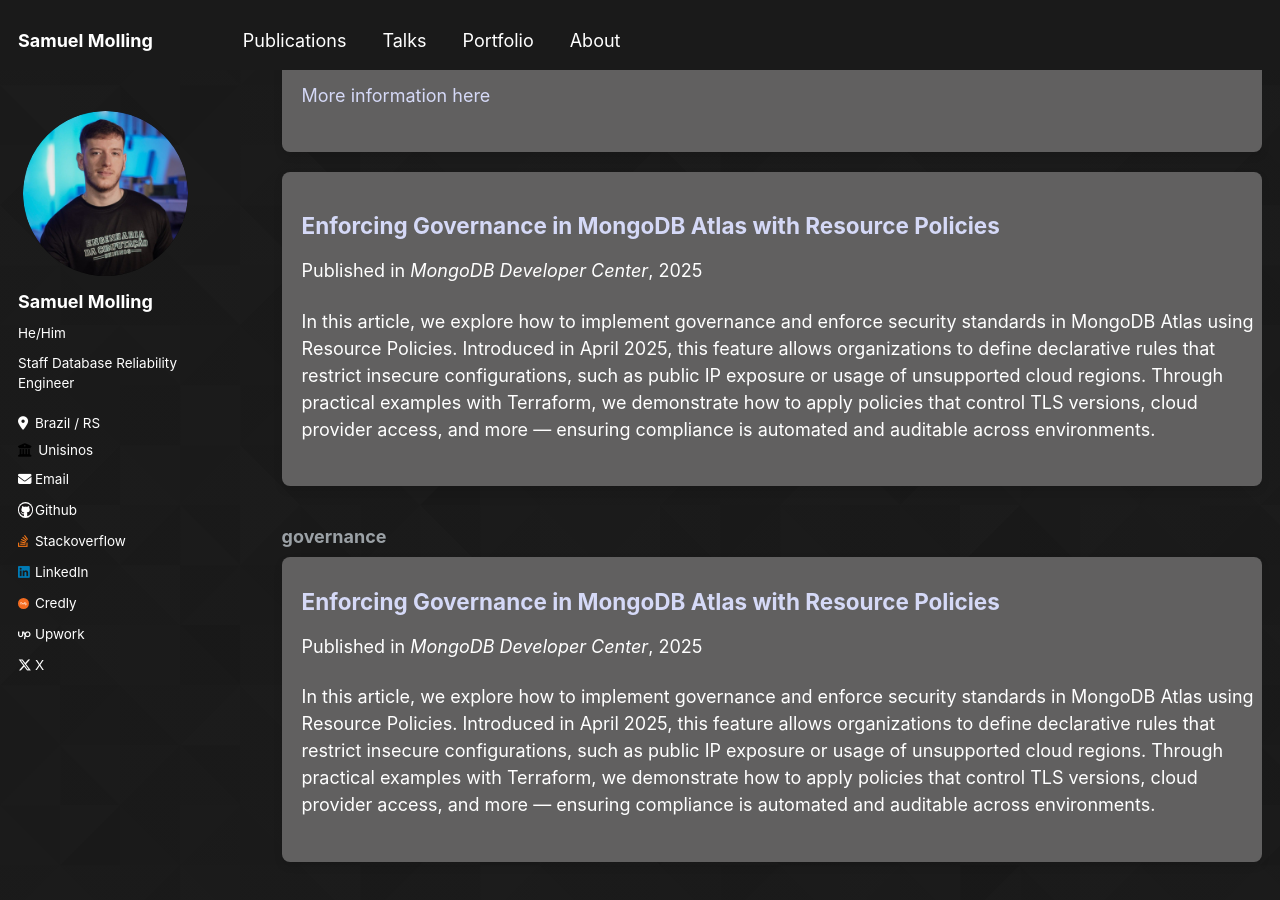
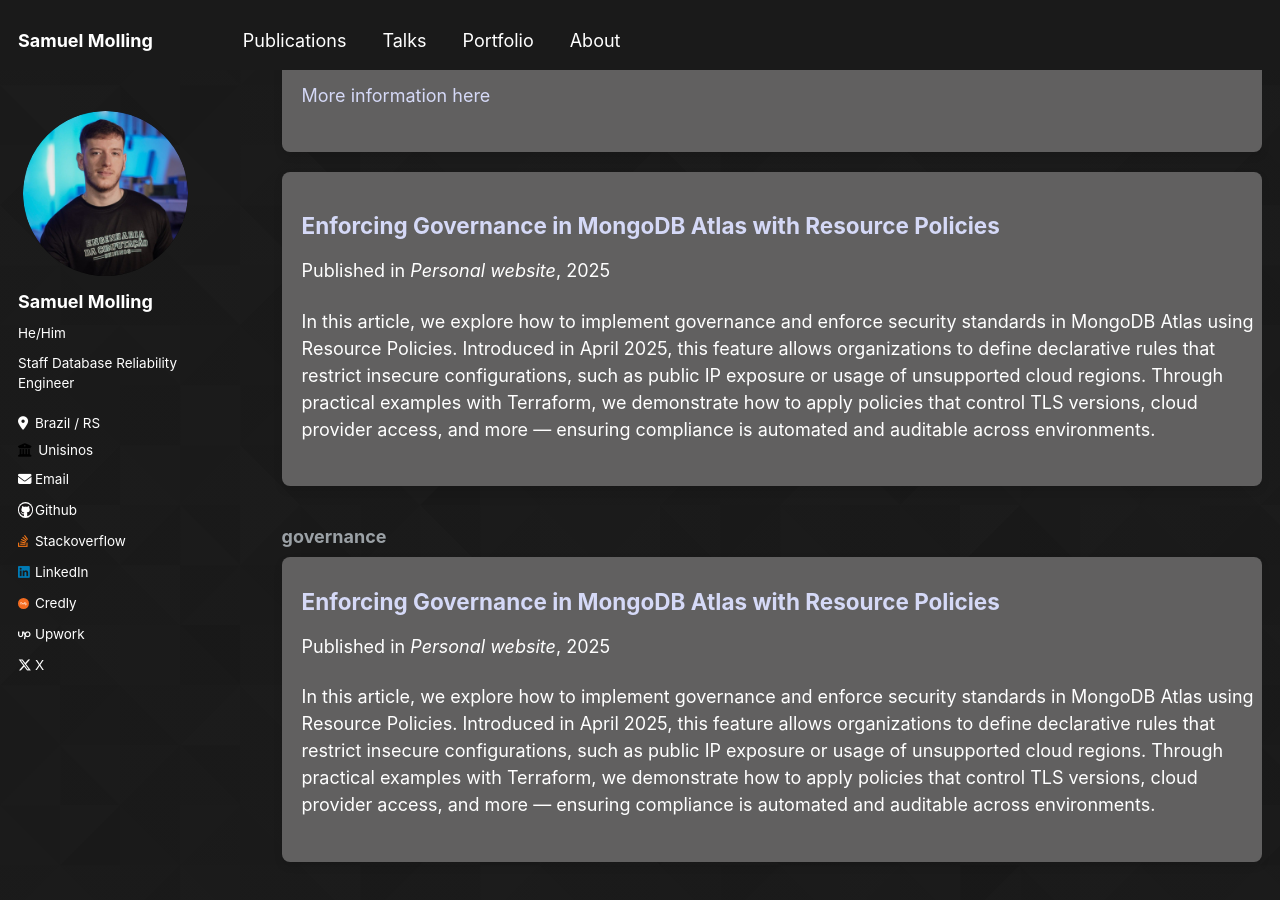
Before and after one commit to SamuelMolling/samuelmolling.github.io, a Jekyll site: the page built from _pages/tag-archive.html, in a window 1280 px wide and 900 px high, scrolled down 6155 px. Built offline with Jekyll 4.4.1, drawn with Linux system fonts in a browser that asks for light colours; some of the changed text lies outside the part shown.

Commit message:
update publication: change venue from 'MongoDB Developer Center' to 'Personal website'

```diff
--- a/_publications/2025-04-08-resource-policy-atlas.md
+++ b/_publications/2025-04-08-resource-policy-atlas.md
@@ -4,7 +4,7 @@
 permalink: /publications/mongodb-resource-policy
 excerpt: 'In this article, we explore how to implement governance and enforce security standards in MongoDB Atlas using Resource Policies. Introduced in April 2025, this feature allows organizations to define declarative rules that restrict insecure configurations, such as public IP exposure or usage of unsupported cloud regions. Through practical examples with Terraform, we demonstrate how to apply policies that control TLS versions, cloud provider access, and more — ensuring compliance is automated and auditable across environments.'
 date: 2025-04-08
-venue: 'MongoDB Developer Center'
+venue: 'Personal website'
 # paperurl: 'https://www.mongodb.com/developer/products/atlas/mongodb-atlas-with-terraform'
 featuredimage: /images/mongodb-resource-policy/logo.png
 featuredimage_alt: "Imagem de cabeçalho"
```
